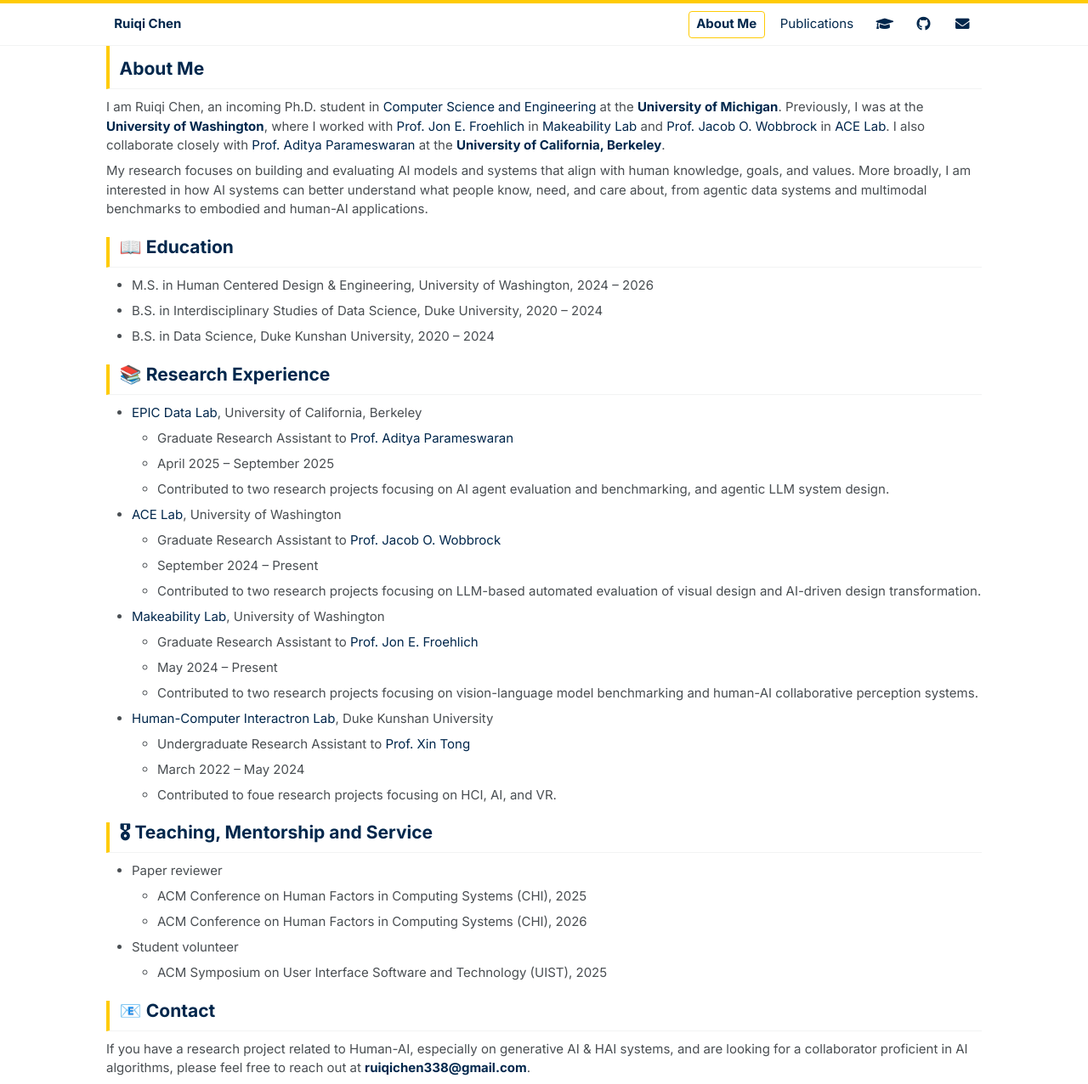
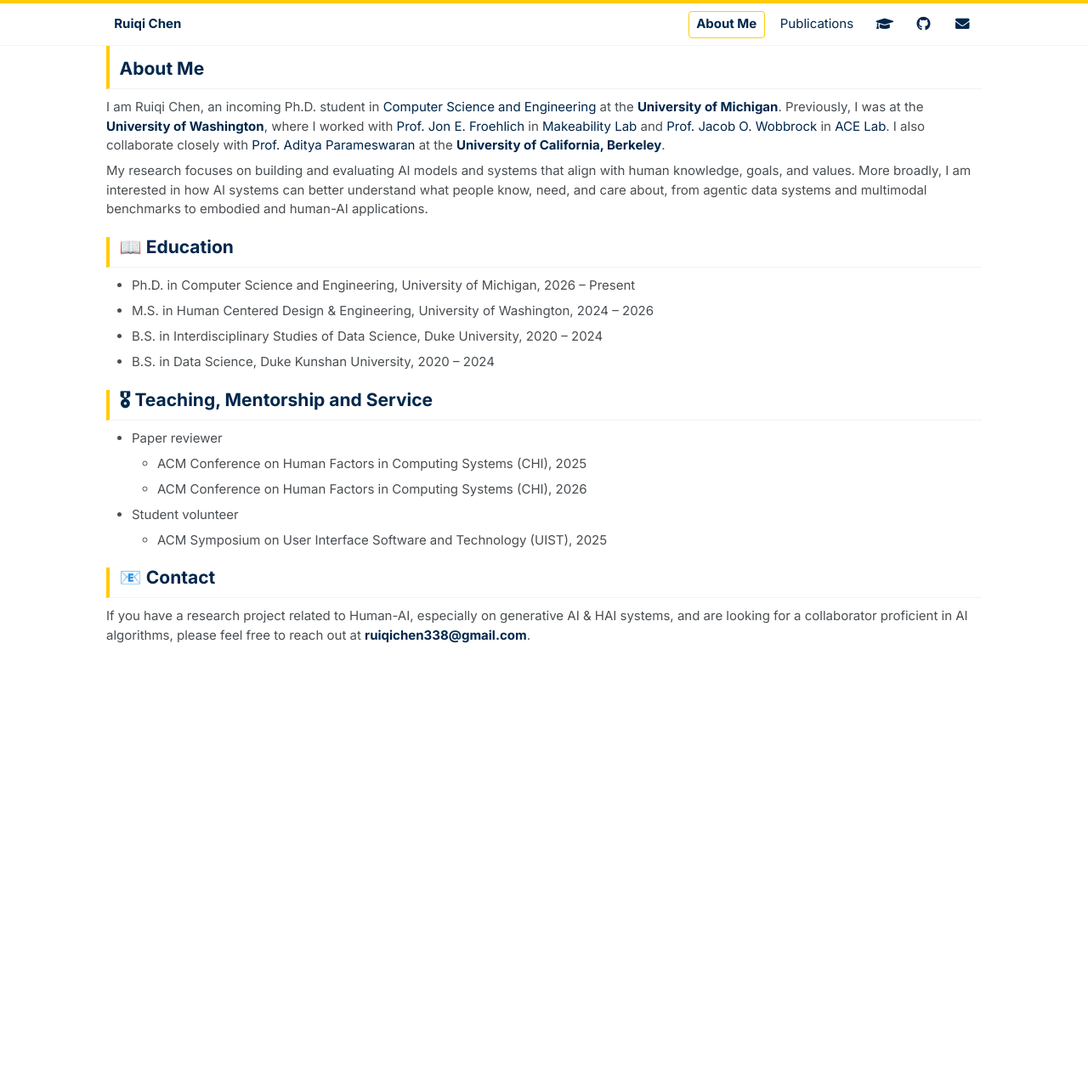
Before and after one commit to Ruiqi-Chen-0216/Ruiqi-Chen-0216.github.io, a Jekyll site: the page built from _pages/about.md, in a window 1280 px wide and 1276 px high. Shown: the whole window at 85% size. Built offline with Jekyll 4.4.1, drawn with Linux system fonts in a browser that asks for light colours.

Commit message:
update profile

```diff
--- a/_pages/about.md
+++ b/_pages/about.md
@@ -14,31 +14,10 @@
 
 # 📖 Education
 
+* Ph.D. in Computer Science and Engineering, University of Michigan, 2026 – Present
 * M.S. in Human Centered Design & Engineering, University of Washington, 2024 – 2026
 * B.S. in Interdisciplinary Studies of Data Science, Duke University, 2020 – 2024
 * B.S. in Data Science, Duke Kunshan University, 2020 – 2024
-
-# 📚 Research Experience
-
-* [EPIC Data Lab](https://epic.berkeley.edu/), University of California, Berkeley
-  * Graduate Research Assistant to [Prof. Aditya Parameswaran](https://people.eecs.berkeley.edu/~adityagp/)
-  * April 2025 – September 2025
-  * Contributed to two research projects focusing on AI agent evaluation and benchmarking, and agentic LLM system design.
-
-* [ACE Lab](https://depts.washington.edu/acelab/index.html), University of Washington
-  * Graduate Research Assistant to [Prof. Jacob O. Wobbrock](https://faculty.washington.edu/wobbrock/)
-  * September 2024 – Present
-  * Contributed to two research projects focusing on LLM-based automated evaluation of visual design and AI-driven design transformation.
-
-* [Makeability Lab](https://makeabilitylab.cs.washington.edu/), University of Washington
-  * Graduate Research Assistant to [Prof. Jon E. Froehlich](https://jonfroehlich.github.io/)
-  * May 2024 – Present
-  * Contributed to two research projects focusing on vision-language model benchmarking and human-AI collaborative perception systems.
-
-* [Human-Computer Interactron Lab](https://arkxlab.github.io/), Duke Kunshan University
-  * Undergraduate Research Assistant to [Prof. Xin Tong](https://scholar.google.com/citations?user=XIM08ZwAAAAJ&hl=zh-CN&oi=sra)
-  * March 2022 – May 2024
-  * Contributed to foue research projects focusing on HCI, AI, and VR.
 
 # 🎖 Teaching, Mentorship and Service
 
```
Also changed, not shown: _pages/home.md (+0 -18 lines), _pages/publications.md (+0 -17 lines).
